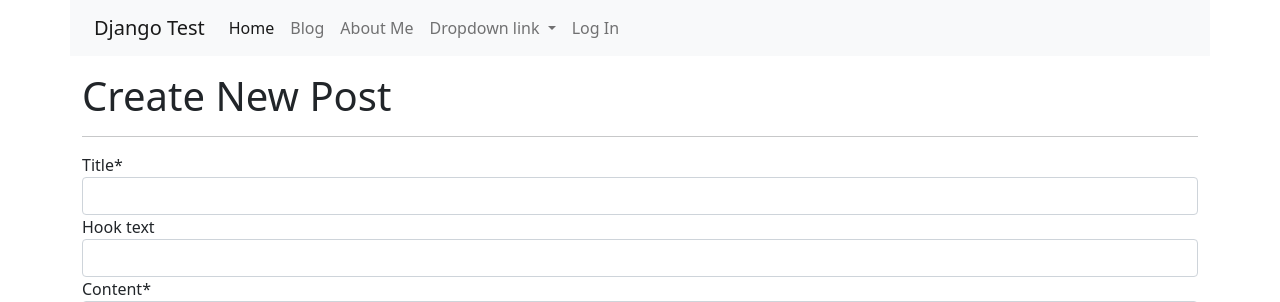
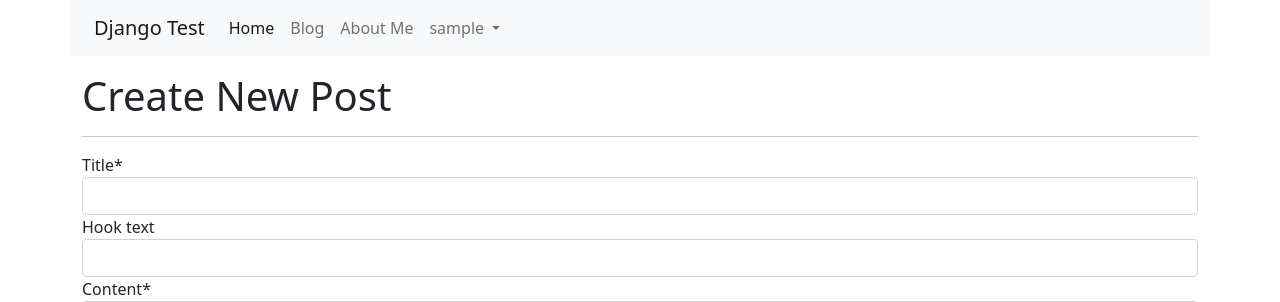
Before and after one commit to JaeGeunBang/django_web_project, a Django app: page /blog/create_post/ in a window 1280 px wide. Shown: the top 302 px of the page. Run offline with Django 3.2, Linux system fonts and the light colour scheme; the visitor is signed in with stand-in values (Sample User, id 1); data that the repository does not hold is empty; some libraries are stand-ins or nearby versions.

Commit message:
구글 로그인 .html 모양 추가 수정

```diff
--- a/backend/blog/templates/blog/navbar.html
+++ b/backend/blog/templates/blog/navbar.html
@@ -25,21 +25,22 @@
           <li class="nav-item">
             <a class="nav-link" href="/about_me/">About Me</a>
           </li>
-          <li class="nav-item dropdown">
-            <a class="nav-link dropdown-toggle" href="#" id="navbarDropdownMenuLink" role="button" data-bs-toggle="dropdown" aria-expanded="false">
-              Dropdown link
-            </a>
-            <ul class="dropdown-menu" aria-labelledby="navbarDropdownMenuLink">
-              <li><a class="dropdown-item" href="#">Action</a></li>
-              <li><a class="dropdown-item" href="#">Another action</a></li>
-              <li><a class="dropdown-item" href="#">Something else here</a></li>
-            </ul>
-          </li>
         </ul>
-        <ul class="navbar-nav">
-            <li class="nav-item">
-                <a class="nav-link" href="#" data-toggle="modal" data-target="#loginModal"> Log In </a>
-            </li>
+        <ul class="navbar-nav ml-auto">
+            {% if user.is_authenticated %}
+                <li class="nav-item dropdown">
+                    <a class="nav-link dropdown-toggle" href="#" id="'navbarDropdownMenuLink" role="button" data-toggle="dropdown" aria-haspopup="true" aria-expanded="false">
+                        {{ user.username }}
+                    </a>
+                    <div class="dropdown-menu" aria-labelledby="navbarDropdownMenuLink">
+                        <a class="dropdown-item" href="/accounts/logout/">Log Out</a>
+                    </div>
+                </li>
+            {% else %}
+                <li class="nav-item">
+                    <a class="nav-link" href="#" data-toggle="modal" data-target="#loginModal"> Log In </a>
+                </li>
+            {% endif %}
         </ul>
       </div>
     </div>
@@ -57,8 +58,8 @@
         <div class="row">
             <div class="col-md-6">
                 <a role="button" class="btn btn-outline-dark btn-block btn-sm" href="{% provider_login_url 'google' %}">Log in with Google</a>
-                <button type="button" class="btn btn-outline-dark btn-block btn-sm">Log in with E-mail</button>
-                <button type="button" class="btn btn-outline-dark btn-block btn-sm">Sign in with E-mail</button>
+                <a role="button" class="btn btn-outline-dark btn-block btn-sm" href="/accounts/login/"><i class="far fa-envelope"></i>&nbsp&nbsp Log in with Username</a>
+                <a role="button" class="btn btn-outline-dark btn-block btn-sm" href="/accounts/signup/"><i class="far fa-envelope"></i>&nbsp&nbsp Sign Up in with E-mail</a>
             </div>
         </div>
       </div>
```
